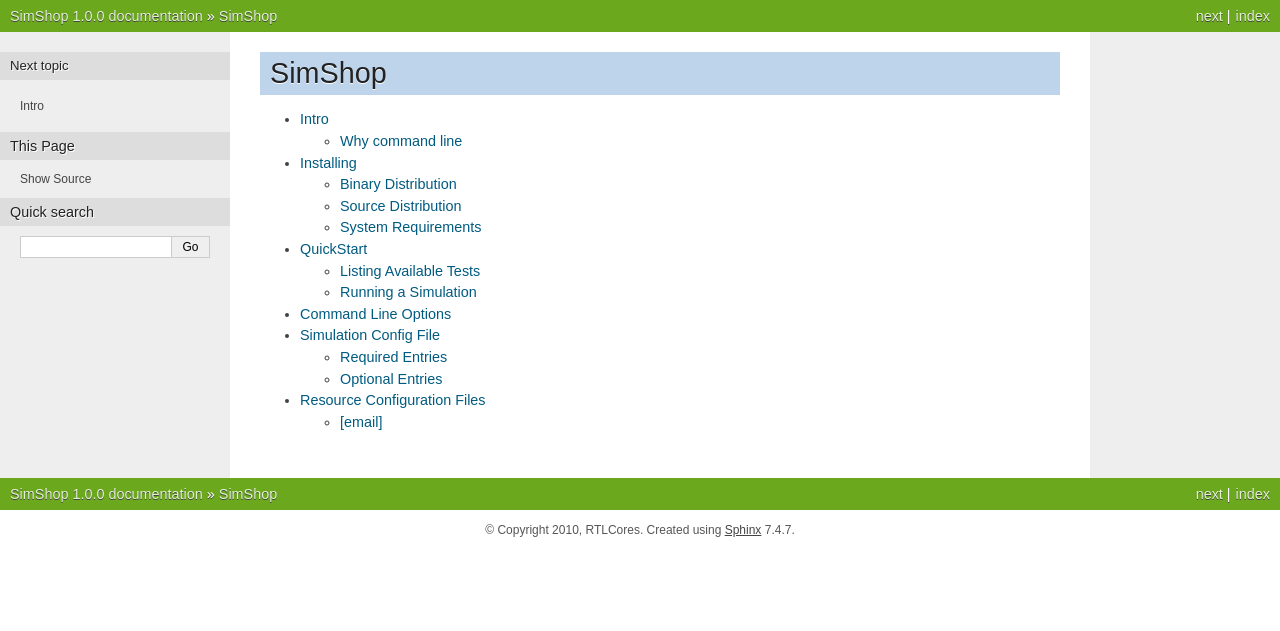
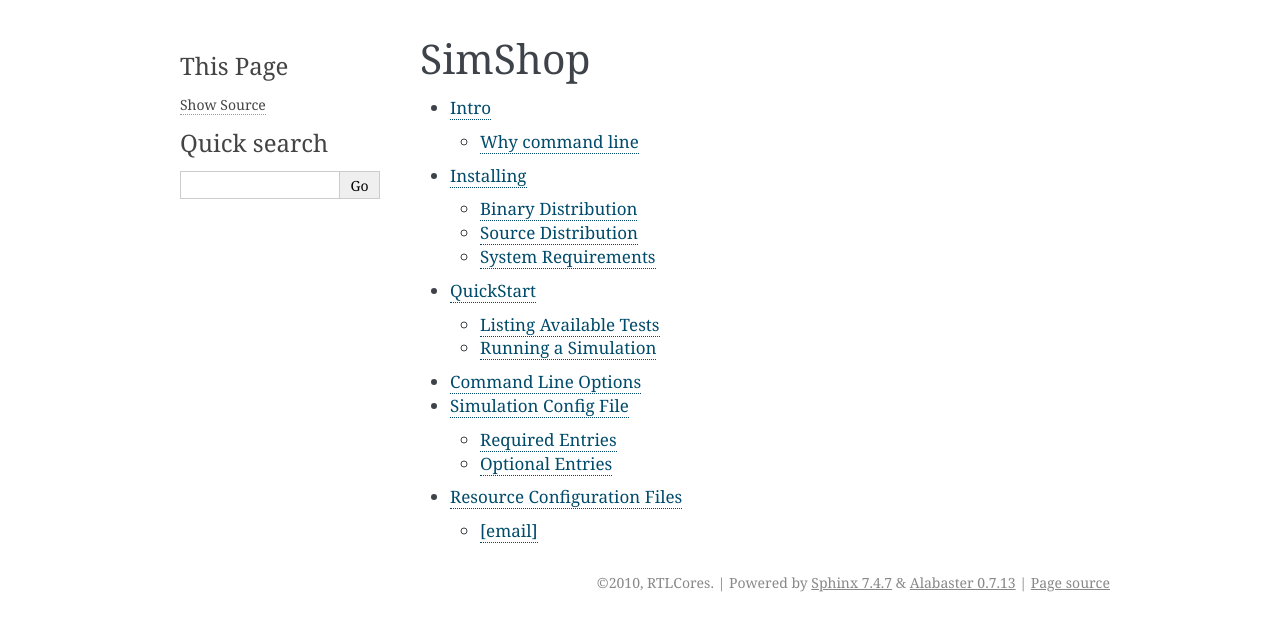
Before and after one commit to inneralien/SimShop, a Sphinx documentation site: the page built from docs/index.rst, in a window 1280 px wide. Shown: the top 631 px of the page. Built offline with Sphinx 7.4.7, drawn with Linux system fonts in a browser that asks for light colours.

Commit message:
Removed the theme option hoping to get RTD default

```diff
--- a/docs/conf.py
+++ b/docs/conf.py
@@ -92,8 +92,8 @@
 # The theme to use for HTML and HTML Help pages.  See the documentation for
 # a list of builtin themes.
 #html_theme = 'default'
-html_theme = 'nature'
-nosidebar = 'true'
+#html_theme = 'nature'
+#nosidebar = 'true'
 
 # Theme options are theme-specific and customize the look and feel of a theme
 # further.  For a list of options available for each theme, see the
```
